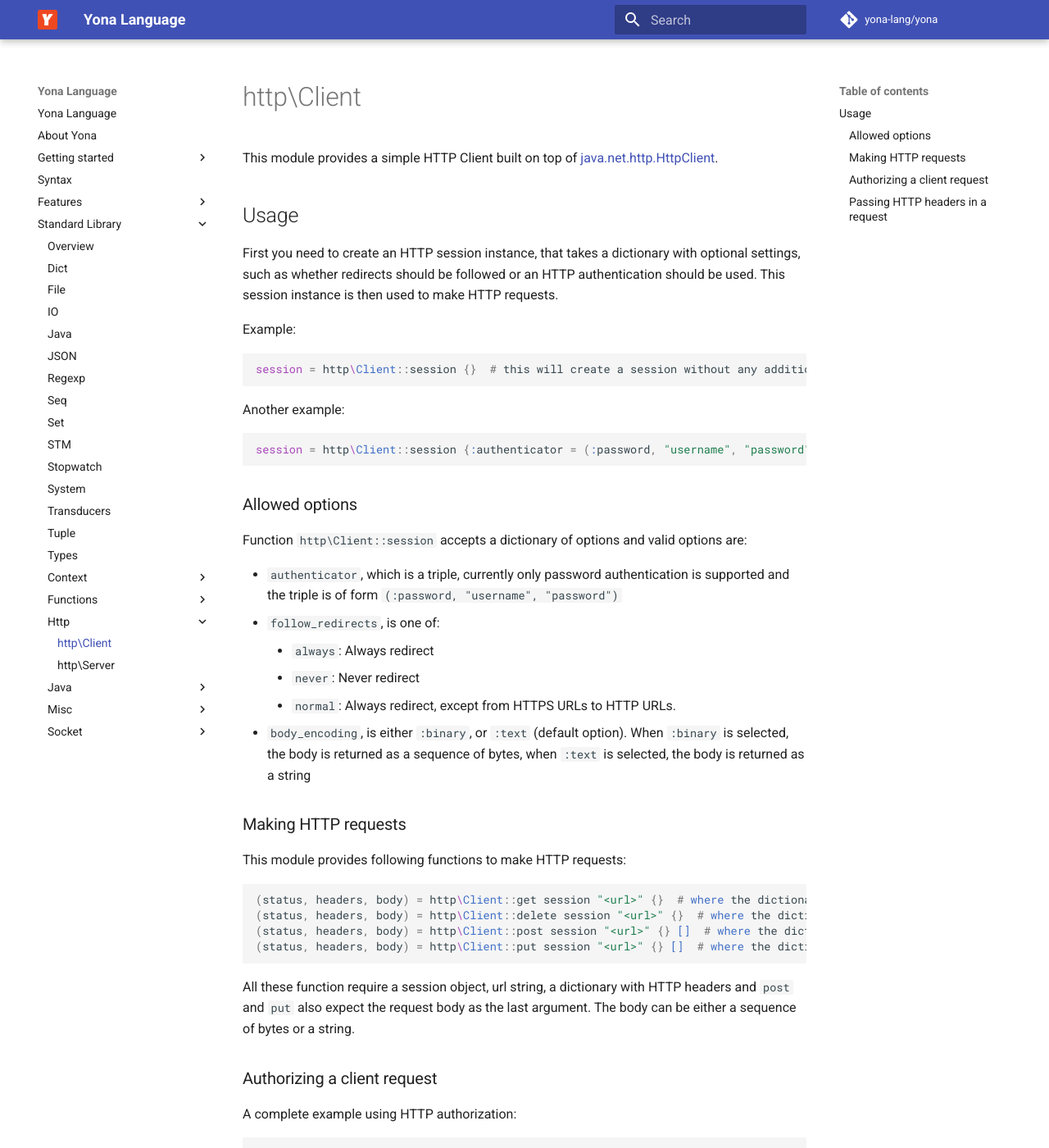
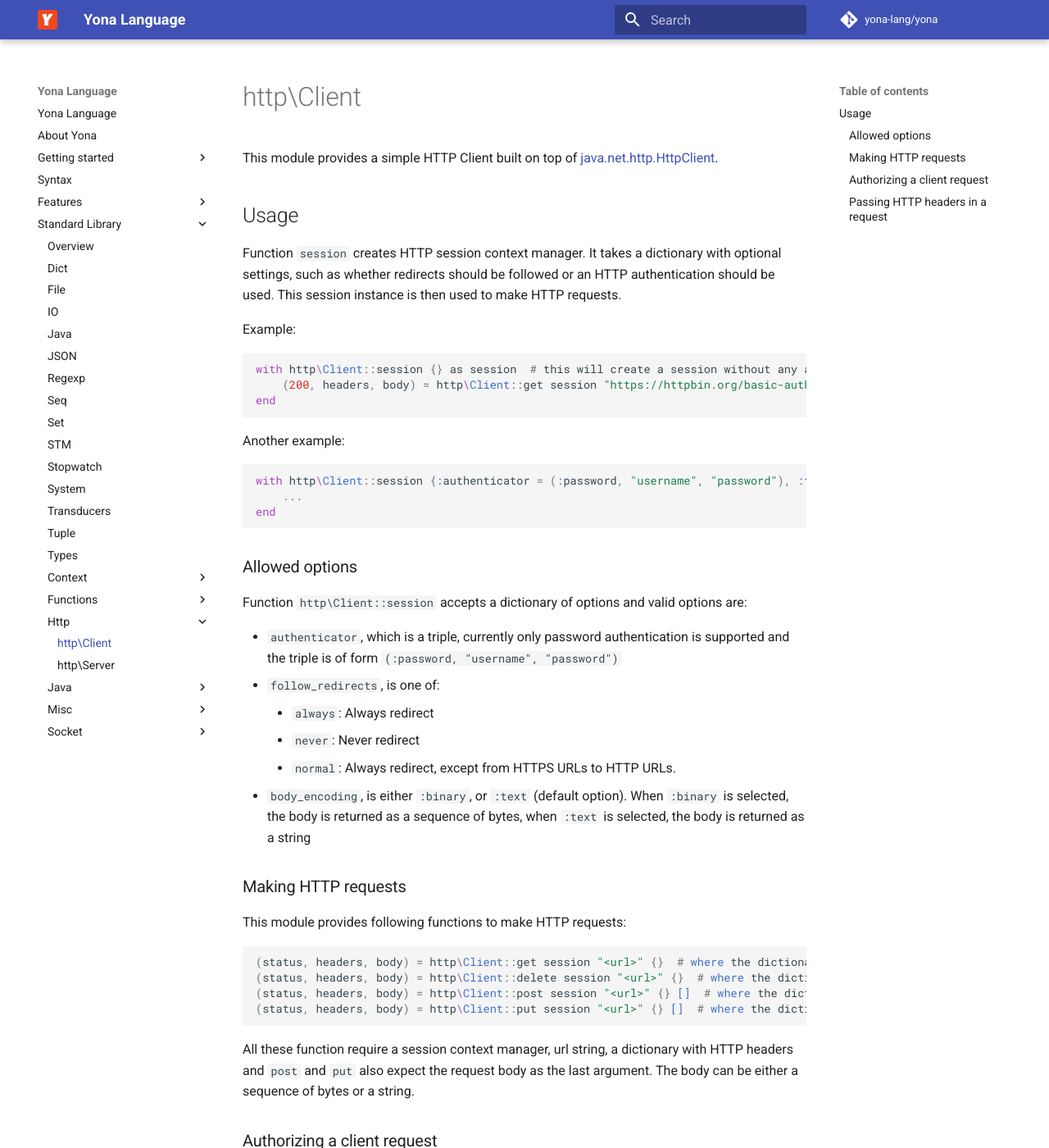
Before and after one commit to yona-lang/homepage, an MkDocs documentation site: the page built from docs/stdlib/http/client.md, in a window 1280 px wide and 1400 px high. Shown: the whole window at 82% size. Built offline with MkDocs 1.6.1 and Material for MkDocs 9.7.7, drawn with Linux system fonts in a browser that asks for light colours; comment, search, counter and statistics services are not loaded; some of the changed text lies outside the part shown.

Commit message:
http client session as context manager

````diff
--- a/docs/stdlib/http/client.md
+++ b/docs/stdlib/http/client.md
@@ -6,18 +6,22 @@ tags: stdlib
 This module provides a simple HTTP Client built on top of [java.net.http.HttpClient](https://docs.oracle.com/en/java/javase/11/docs/api/java.net.http/java/net/http/HttpClient.html).
 
 ## Usage
-First you need to create an HTTP session instance, that takes a dictionary with optional settings, such as whether redirects should be followed or an HTTP authentication should be used. This session instance is then used to make HTTP requests.
+Function `session` creates HTTP session context manager. It takes a dictionary with optional settings, such as whether redirects should be followed or an HTTP authentication should be used. This session instance is then used to make HTTP requests.
 
 Example:
 
 ```haskell
-session = http\Client::session {}  # this will create a session without any additional configuration
+with http\Client::session {} as session  # this will create a session without any additional configuration
+    (200, headers, body) = http\Client::get session "https://httpbin.org/basic-auth/test/test" {}
+end
 ```
 
 Another example:
 
 ```haskell
-session = http\Client::session {:authenticator = (:password, "username", "password"), :follow_redirects = :always}  # this will initiate a new session, with additional `authenticator` and `follow_redirects` settings
+with http\Client::session {:authenticator = (:password, "username", "password"), :follow_redirects = :always} as session # this will initiate a new session, with additional `authenticator` and `follow_redirects` settings
+    ...
+end
 ```
 
 ### Allowed options
@@ -40,18 +44,19 @@ This module provides following functions to make HTTP requests:
 (status, headers, body) = http\Client::put session "<url>" {} []  # where the dictionary can be used to pass HTTP headers, and the last argument is request body (empty string in this case)
 ```
 
-All these function require a session object, url string, a dictionary with HTTP headers and `post` and `put` also expect the request body as the last argument. The body can be either a sequence of bytes or a string.
+All these function require a session context manager, url string, a dictionary with HTTP headers and `post` and `put` also expect the request body as the last argument. The body can be either a sequence of bytes or a string.
 
 ### Authorizing a client request
 A complete example using HTTP authorization:
 
 ```haskell
-let
-    session = http\Client::session {:authenticator = (:password, "test", "test")}
-    (200, headers, body) = http\Client::get session "https://httpbin.org/basic-auth/test/test" {}
-    {"user" = user, "authenticated" = true} = JSON::parse body
-in
-    user
+with http\Client::session {:authenticator = (:password, "test", "test")} as session
+    let
+        (200, headers, body) = http\Client::get session "https://httpbin.org/basic-auth/test/test" {}
+        {"user" = user, "authenticated" = true} = JSON::parse body
+    in
+        user
+end
 ```
 
 which uses [httpbin](https://httpbin.org/) testing service to test HTTP authentication.
@@ -60,10 +65,11 @@ which uses [httpbin](https://httpbin.org/) testing service to test HTTP authenti
 Another example to test request headers, using the same service:
 
 ```haskell
-let
-    session = http\Client::session {}
-    (200, headers, body) = http\Client::get session "https://httpbin.org/headers" {:accept = "application/json"}
-    {"headers" = response_headers} = JSON::parse body
-in
-    Dict::lookup response_headers "Accept"
+with http\Client::session {} as session
+    let
+        (200, headers, body) = http\Client::get session "https://httpbin.org/headers" {:accept = "application/json"}
+        {"headers" = response_headers} = JSON::parse body
+    in
+        Dict::lookup response_headers "Accept"
+end
 ```
````
